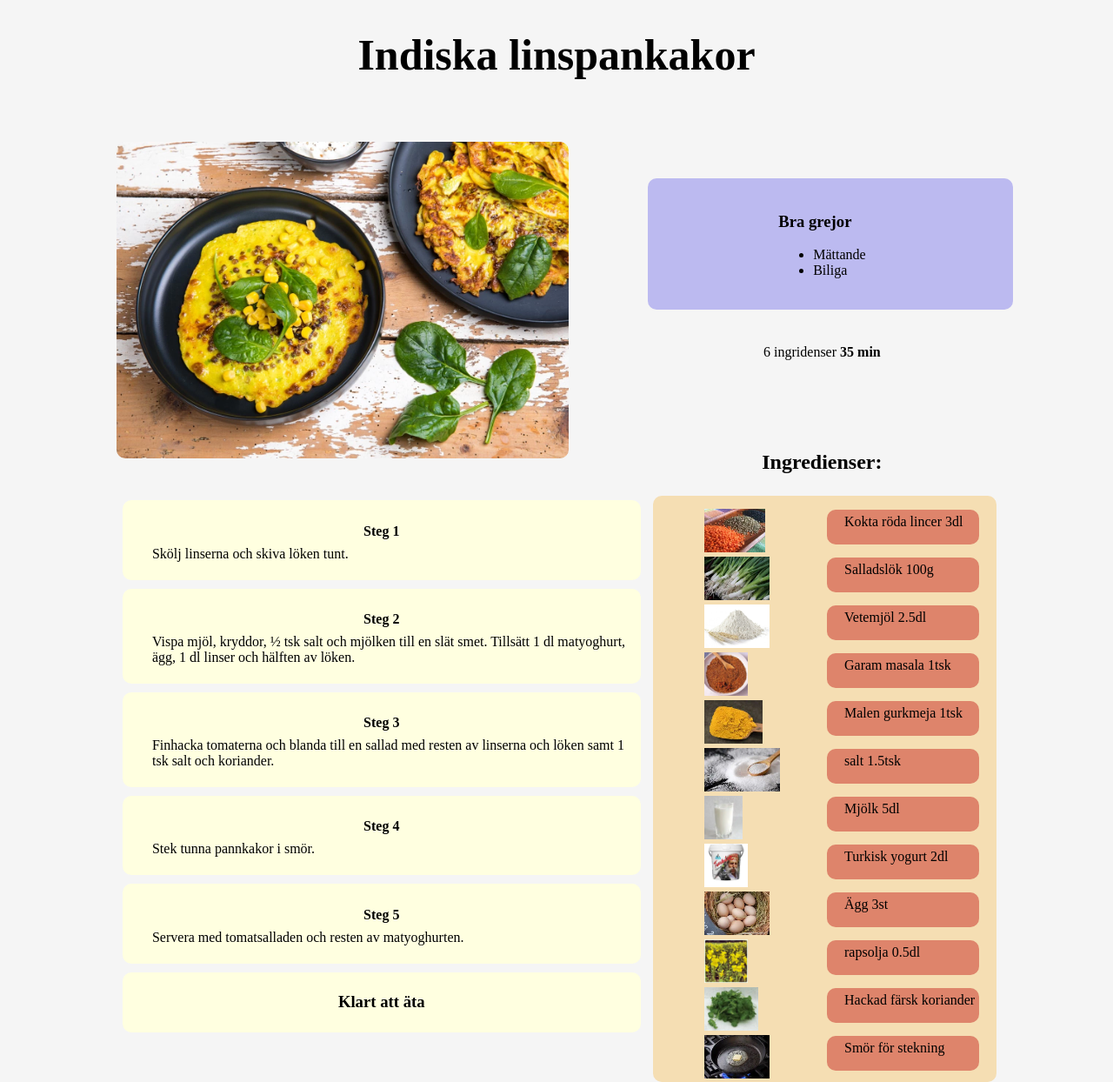
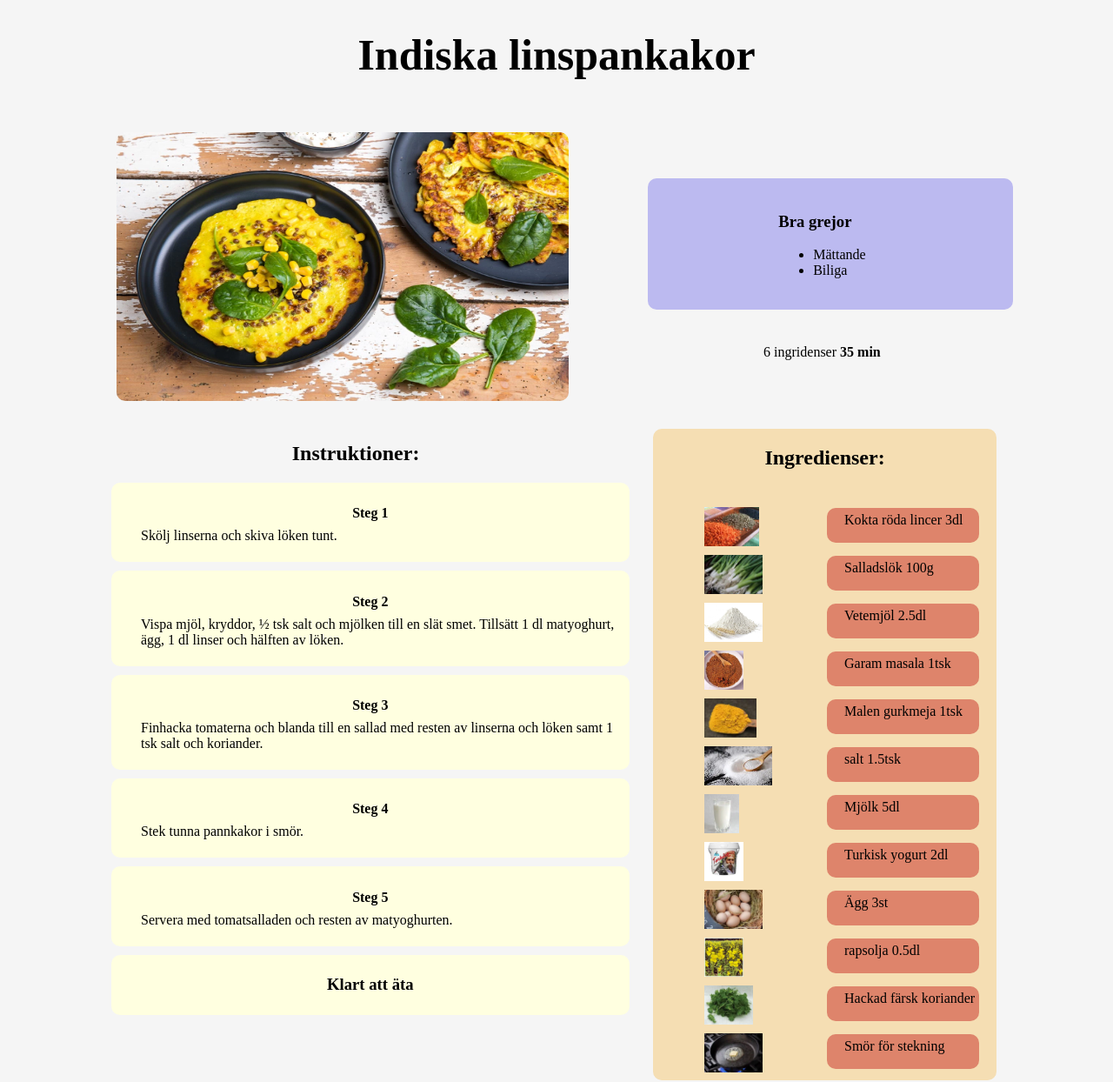
Before and after one commit to 23D-Bergman-Jacob/Matrecept-riktig, a plain HTML site: page index.html in a window 1280 px wide. Shown: the top 1244 px of the page at 87% size. Drawn offline with Linux system fonts and the light colour scheme; a web font is replaced by a local one.

Commit message:
Sista del färdig!

```diff
--- a/index.html
+++ b/index.html
@@ -24,12 +24,11 @@
                 </ul>
             </div>
             <p>6 ingridenser <strong>35 min</strong></p>
-            <h2>Ingredienser:</h2>
         </div>
     </header>
     <div class="IngredienserSteg">
-
         <main>
+            <h2 class="Ingredienser" >Ingredienser:</h2>
             <a href="https://www.coop.se/handla/varor/skafferi/bonor-linser/linser/linser-roda-7331217010166"><img src="img/nedladdning.webp" alt="Linser"></a>
             <p>Kokta röda lincer 3dl</p>
             <a href="https://www.coop.se/handla/varor/frukt-gronsaker/gronsaker/lok/salladslok-7300170040688"><img src="img/lök.webp" alt="Salladslök"></a>
@@ -56,7 +55,7 @@
             <p>Smör för stekning</p>
     </main>
     <div class="del2">
-
+        <h2>Instruktioner:</h2>
         <article>
             <h4>Steg 1</h4>
             <p>Skölj linserna och skiva löken tunt.</p>
--- a/style.css
+++ b/style.css
@@ -44,7 +44,7 @@ main{
     background-color: wheat;
     border-radius: 10px;
     display: grid;
-    grid-template-rows: 50px 50px 50px 50px 50px 50px 50px 50px 50px 50px 50px 50px;
+    grid-template-rows: 70px 50px 50px 50px 50px 50px 50px 50px 50px 50px 50px 50px 50px;
     grid-template-columns: 1fr 1fr;
     margin-right: 10%;
     margin-left: 10%;
@@ -53,9 +53,11 @@ main{
     padding-bottom: 1.5%;
     img{
         height: 100%;
-        width: auto;
+        max-width: 60%;
+        max-height: 90%;
         margin-left: 30%;
         margin-top: 15px;
+
     }
     p{
         background-color: #DE846B;
@@ -67,11 +69,16 @@ main{
         border-radius: 10px;
     }
     width: 40%;
+    .Ingredienser{
+        grid-column: 1/3;
+        grid-row: 1/2;
+        text-align: center;
+    }
 }
 article{
     background-color: lightyellow;
     border-radius: 10px;
-    margin-left: 21.5%;
+    margin-left: 19.4%;
     text-align: left;
     margin-top: 10px;
     padding: 5px;
@@ -110,5 +117,10 @@ body{
 body{
     font-family: "Inknut Antiqua", serif;
     font-weight: 200;
-    font-size: ;
 }
+.del2{
+    h2{
+        text-align: center;
+        padding-left: 30%;
+    }
+}
```
